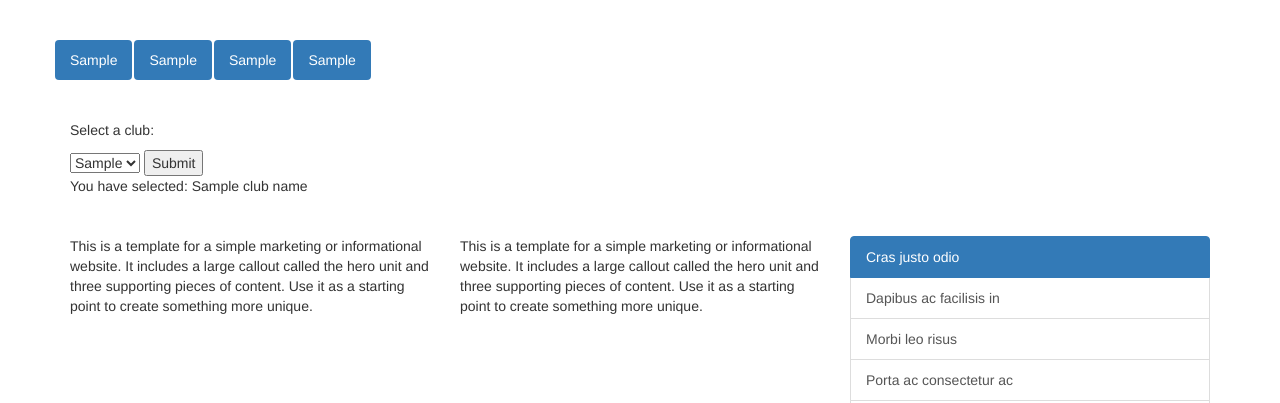
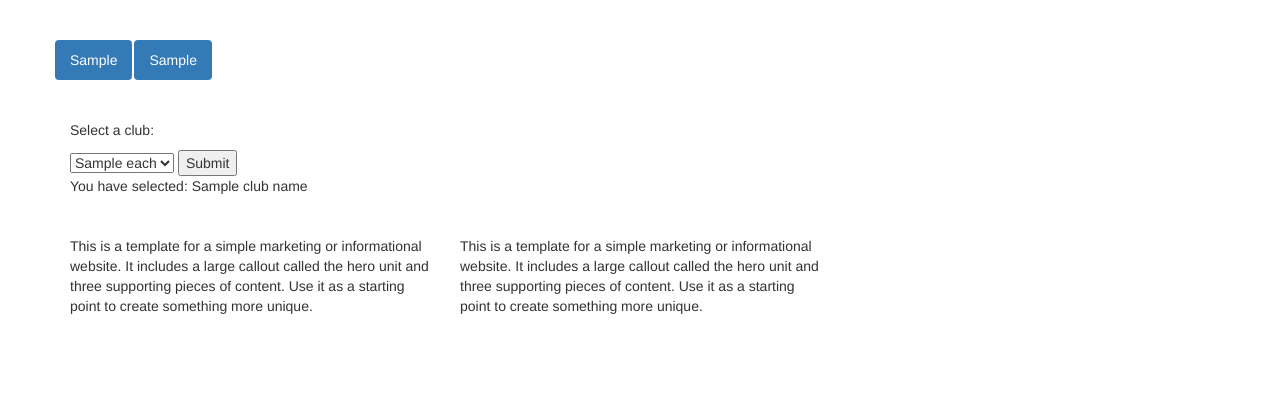
Before and after one commit to stanman71/Python_Projects, a Flask app: template Football/templates/index.html in a window 1280 px wide. Shown: the top 403 px of the page. Run offline with Flask 2, Linux system fonts and the light colour scheme; the template is opened without the code that fills it: most values are stand-ins (such as "Sample title", 1, 10 or a date in 2020); some libraries are stand-ins or nearby versions.

Commit message:
dynamic dropdown

```diff
--- a/Football/GET_Graph.py
+++ b/Football/GET_Graph.py
@@ -38,16 +38,16 @@ def graphs():
     name = request.args.get("name")
     age  = request.args.get("age")
 
+    dropdown_list = GET_ALL_CLUBS(file)
+
     return render_template('index.html',
-                            site1="sitegfgf1",
+                            site1="Start",
                             site2="sitegfgf2",
                             name=name,
                             age=age,
-                            club_1=GET_ALL_CLUBS(file)[0],
-                            club_2=GET_ALL_CLUBS(file)[1],
-                            club_3=GET_ALL_CLUBS(file)[2],
-                            club_4=GET_ALL_CLUBS(file)[3]
+                            dropdown_list=dropdown_list
                             )
+
 
 
 
@@ -58,7 +58,7 @@ def login():
     age  = request.args.get("age")
 
     if request.method == "POST":
-        club_name = request.form.get("clubs", None)
+        club_name = request.form.get("club", None)
         if club_name!=None:
 
             y1 = GET_POINTS(club_name, file)[3]
@@ -66,19 +66,17 @@ def login():
 
             graph1_url = build_graph(x1,y1)
 
-            return render_template("index.html",
-                                    graph1=graph1_url,
-                                    site1="sitegfgf1",
-                                    site2="sitegfgf2",
-                                    name=name,
-                                    age=age,
-                                    club_name=club_name,
-                                    club_1=GET_ALL_CLUBS(file)[0],
-                                    club_2=GET_ALL_CLUBS(file)[1],
-                                    club_3=GET_ALL_CLUBS(file)[2],
-                                    club_4=GET_ALL_CLUBS(file)[3]
-                                    )
+    dropdown_list = GET_ALL_CLUBS(file)
 
+    return render_template('index.html',
+                            graph1=graph1_url,
+                            site1="Start",
+                            site2="sitegfgf2",
+                            name=name,
+                            age=age,
+                            club_name=club_name,
+                            dropdown_list=dropdown_list
+                            )
 
 
 
--- a/Football/templates/index.html
+++ b/Football/templates/index.html
@@ -28,9 +28,7 @@
   <div class="row">
     <div class="col-sm">
       <ul class="nav nav-pills">
-        <li role="presentation" class="active"><a href="#">{{ site1 }}</a></li>
-        <li role="presentation" class="active"><a href="#">{{ site2 }}</a></li>
-        <li role="presentation" class="active"><a href="#">{{ site1 }}</a></li>
+        <li role="presentation" class="active"><a href="/">{{ site1 }}</a></li>
         <li role="presentation" class="active"><a href="#">{{ site2 }}</a></li>
       </ul>
     </div>
@@ -55,11 +53,10 @@
 
     <p>Select a club:</p>
     <form id="form1" action="/login" method="POST" enctype="multipart/form-data">
-      <select id="mySelect" name = "clubs">
-        <option value= "{{ club_1 }}" > {{ club_1 }} </option>
-        <option value= "{{ club_2 }}" > {{ club_2 }} </option>
-        <option value= "{{ club_3 }}" > {{ club_3 }} </option>
-        <option value= "{{ club_4 }}" > {{ club_4 }} </option>
+      <select id="mySelect" name = "club">
+          {% for each in dropdown_list %}
+          <option value="{{each}}">{{each}}</option>
+          {% endfor %}
       </select>
       <input type="submit" value="Submit">
     </form>
@@ -98,27 +95,29 @@
         This is a template for a simple marketing or informational website. It includes a large callout called the hero unit and three supporting pieces of content. Use it as a starting point to create something more unique.
       </p>
     </div>
+  </div>
 
-    <div class="col-sm-4">
-      <div class="list-group">
-          <a href="#" class="list-group-item active">
-            Cras justo odio
-          </a>
-          <a href="#" class="list-group-item">Dapibus ac facilisis in</a>
-          <a href="#" class="list-group-item">Morbi leo risus</a>
-          <a href="#" class="list-group-item">Porta ac consectetur ac</a>
-          <a href="#" class="list-group-item">Vestibulum at eros</a>
+  <!-- HIDDEN -->
+
+  <div class="row">
+      <div class="col">
+        <div class="invisible">HIDDEN</div>
+      </div>
+      <div class="col">
+        <div class="invisible">HIDDEN</div>
+      <div class="col">
+          <div class="invisible">HIDDEN</div>
+        </div>
+        <div class="col">
+          <div class="invisible">HIDDEN</div>
       </div>
     </div>
 
     <!-- GRAPHS -->
 
-    <div>Graph 1</div>
+    <div>{{ club_name }}</div>
     <div><img src='{{ graph1 }}'></img></div>
-    <div>Graph 2</div>
-    <div><img src='{{ graph2 }}'></img></div>
-    <div>Graph 3</div>
-    <div><img src='{{ graph3 }}'></img></div>
+
 
   <!-- HIDDEN -->
 
@@ -156,17 +155,8 @@
         <input type="submit" value="Formular abschicken!" />
 
     </form>
-
   </div>
 </div>
 
 
 {% endblock %}
-
-
-{% block scripts %}
-
-<script src="{{url_for('.static', filename='myscripts.js')}}"></script>
-{{super()}}
-
-{% endblock %}
```
Also changed, not shown: test/templates/base.html (added, +20 -0 lines), test/templates/signup.html (added, +22 -0 lines), test/templates/test.html (deleted, +0 -27 lines), test/templates/welcome.html (added, +7 -0 lines), test/test.py (+31 -16 lines).
